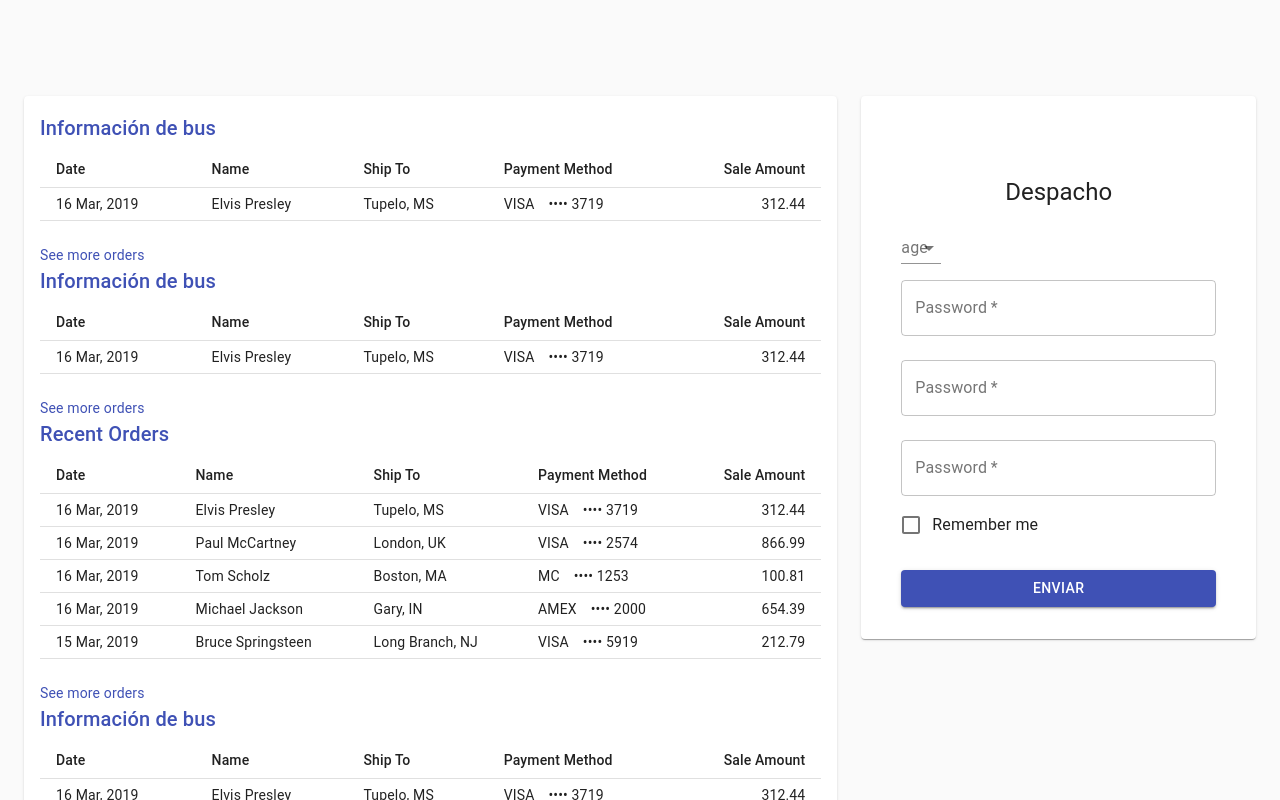
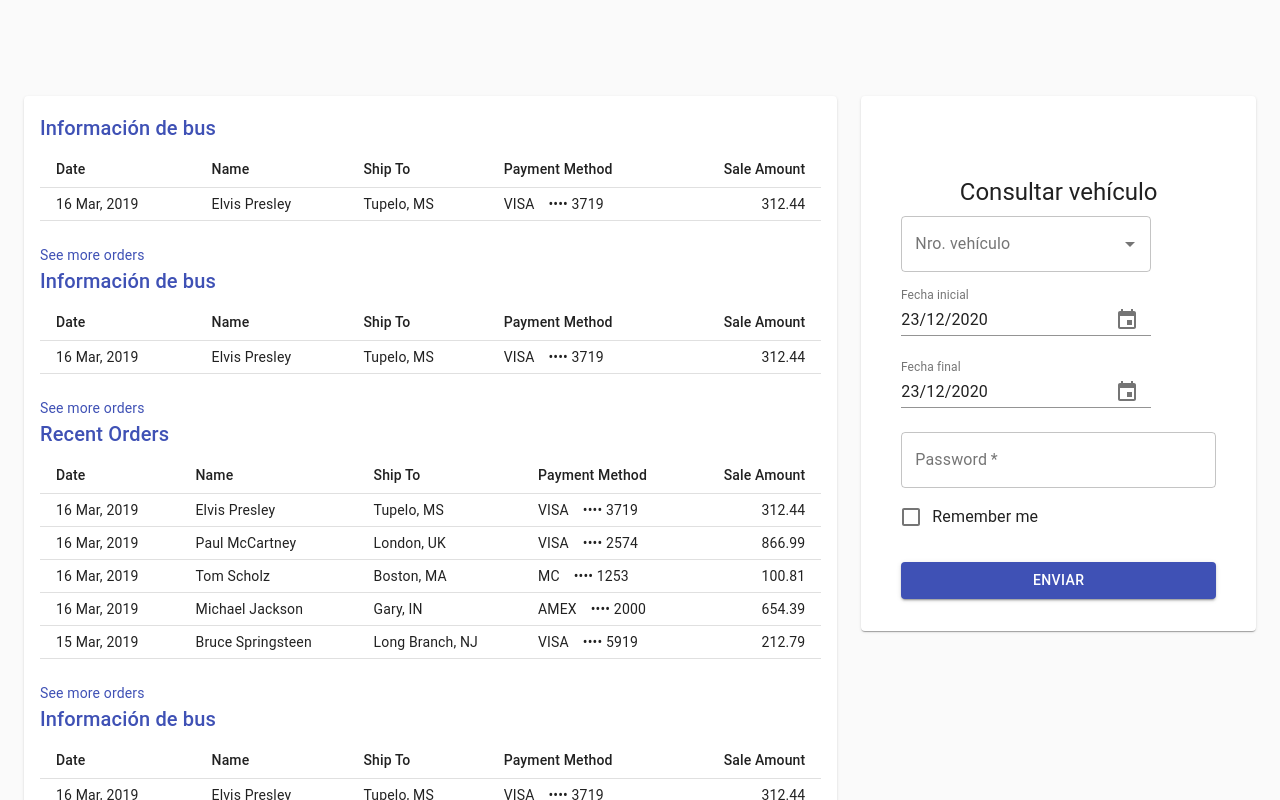
Before and after one commit to P4UL92/MonitoreoDashboard, a React (Create React App) app: page /tiempos-control in a window 1280 px wide. Built offline with nearby package versions, Linux system fonts and the light colour scheme.

Commit message:
28-12-2020 8:00

```diff
--- a/src/App.js
+++ b/src/App.js
@@ -11,7 +11,7 @@ function App({ history = defaultHistory }) {
   return (
     <Router history={history}>
       <Route exact path="/tiempos-control" component={TiemposControl} />
-      <Route exact path="/monitor/:variable" component={Alternate} />
+      <Route exact path="/tiempos-control/:variable" component={Alternate} />
     </Router>
   );
 }
--- /dev/null
+++ b/src/Components/BusQuery.js
@@ -0,0 +1,138 @@
+import React from "react";
+import Button from "@material-ui/core/Button";
+import CssBaseline from "@material-ui/core/CssBaseline";
+import TextField from "@material-ui/core/TextField";
+import FormControlLabel from "@material-ui/core/FormControlLabel";
+import Checkbox from "@material-ui/core/Checkbox";
+import Typography from "@material-ui/core/Typography";
+import Container from "@material-ui/core/Container";
+import FormControl from "@material-ui/core/FormControl";
+import { makeStyles } from "@material-ui/core/styles";
+import Autocomplete from "@material-ui/lab/Autocomplete";
+import DateFnsUtils from "@date-io/date-fns";
+import "date-fns";
+import esLocale from "date-fns/locale/es";
+import {
+  MuiPickersUtilsProvider,
+  KeyboardDatePicker
+} from "@material-ui/pickers";
+
+const useStyles = makeStyles((theme) => ({
+  paper: {
+    marginTop: theme.spacing(8),
+    display: "flex",
+    flexDirection: "column",
+    alignItems: "center"
+  },
+  form: {
+    width: "100%", // Fix IE 11 issue.
+    marginTop: theme.spacing(1)
+  },
+  submit: {
+    margin: theme.spacing(3, 0, 2)
+  }
+}));
+
+const top100Films = [
+  { title: "The Shawshank Redemption", year: 1994 },
+  { title: "The Godfather", year: 1972 },
+  { title: "The Godfather: Part II", year: 1974 },
+  { title: "The Dark Knight", year: 2008 },
+  { title: "12 Angry Men", year: 1957 }
+];
+
+export default function Dsipatch() {
+  // The first commit of Material-UI
+  const [selectedDate, setSelectedDate] = React.useState(new Date());
+
+  const handleDateChange = (date) => {
+    setSelectedDate(date);
+  };
+
+  const classes = useStyles();
+
+  return (
+    <Container component="main" maxWidth="xs">
+      <CssBaseline />
+      <div className={classes.paper}>
+        <Typography component="h1" variant="h5">
+          Consultar vehículo
+        </Typography>
+        <form className={classes.form} noValidate>
+          <FormControl>
+            <Autocomplete
+              id="combo-box-demo"
+              options={top100Films}
+              getOptionLabel={(option) => option.title}
+              style={{ width: 250 }}
+              noOptionsText={"Sin opciones"}
+              renderInput={(params) => (
+                <TextField
+                  {...params}
+                  label="Nro. vehículo"
+                  variant="outlined"
+                />
+              )}
+            />
+          </FormControl>
+          <MuiPickersUtilsProvider utils={DateFnsUtils} locale={esLocale}>
+            <KeyboardDatePicker
+              disableToolbar
+              variant="inline"
+              format="dd/MM/yyyy"
+              margin="normal"
+              id="date-picker-begin"
+              label="Fecha inicial"
+              style={{ width: 250 }}
+              value={selectedDate}
+              onChange={handleDateChange}
+              KeyboardButtonProps={{
+                "aria-label": "change date"
+              }}
+            />
+          </MuiPickersUtilsProvider>
+          <MuiPickersUtilsProvider utils={DateFnsUtils} locale={esLocale}>
+            <KeyboardDatePicker
+              disableToolbar
+              variant="inline"
+              format="dd/MM/yyyy"
+              margin="normal"
+              id="date-picker-end"
+              label="Fecha final"
+              style={{ width: 250 }}
+              value={selectedDate}
+              onChange={handleDateChange}
+              KeyboardButtonProps={{
+                "aria-label": "change date"
+              }}
+            />
+          </MuiPickersUtilsProvider>
+          <TextField
+            variant="outlined"
+            margin="normal"
+            required
+            fullWidth
+            name="password"
+            label="Password"
+            type="password"
+            id="password"
+            autoComplete="current-password"
+          />
+          <FormControlLabel
+            control={<Checkbox value="remember" color="primary" />}
+            label="Remember me"
+          />
+          <Button
+            type="submit"
+            fullWidth
+            variant="contained"
+            color="primary"
+            className={classes.submit}
+          >
+            Enviar
+          </Button>
+        </form>
+      </div>
+    </Container>
+  );
+}
--- a/src/Components/Dispatch.js
+++ /dev/null
@@ -1,111 +0,0 @@
-import React from "react";
-import Button from "@material-ui/core/Button";
-import CssBaseline from "@material-ui/core/CssBaseline";
-import TextField from "@material-ui/core/TextField";
-import FormControlLabel from "@material-ui/core/FormControlLabel";
-import Checkbox from "@material-ui/core/Checkbox";
-import Typography from "@material-ui/core/Typography";
-import Container from "@material-ui/core/Container";
-import FormControl from "@material-ui/core/FormControl";
-import InputLabel from "@material-ui/core/InputLabel";
-import MenuItem from "@material-ui/core/MenuItem";
-import Select from "@material-ui/core/Select";
-import { makeStyles } from "@material-ui/core/styles";
-
-const useStyles = makeStyles((theme) => ({
-  paper: {
-    marginTop: theme.spacing(8),
-    display: "flex",
-    flexDirection: "column",
-    alignItems: "center"
-  },
-  form: {
-    width: "100%", // Fix IE 11 issue.
-    marginTop: theme.spacing(1)
-  },
-  submit: {
-    margin: theme.spacing(3, 0, 2)
-  }
-}));
-
-export default function Dsipatch() {
-  const classes = useStyles();
-
-  return (
-    <Container component="main" maxWidth="xs">
-      <CssBaseline />
-      <div className={classes.paper}>
-        <Typography component="h1" variant="h5">
-          Despacho
-        </Typography>
-        <form className={classes.form} noValidate>
-          <FormControl>
-            <InputLabel htmlFor="age-simple">age</InputLabel>
-            <Select value="">
-              <TextField
-                variant="outlined"
-                margin="normal"
-                required
-                fullWidth
-                name=""
-                label="Selecciona"
-                id="password"
-                autoComplete="current-password"
-              />
-              <MenuItem value={10}>Ten</MenuItem>
-              <MenuItem value={20}>Twenty</MenuItem>
-              <MenuItem value={30}>Thirty</MenuItem>
-            </Select>
-          </FormControl>
-
-          <TextField
-            variant="outlined"
-            margin="normal"
-            required
-            fullWidth
-            name="password"
-            label="Password"
-            type="password"
-            id="password"
-            autoComplete="current-password"
-          />
-          <TextField
-            variant="outlined"
-            margin="normal"
-            required
-            fullWidth
-            name="password"
-            label="Password"
-            type="password"
-            id="password"
-            autoComplete="current-password"
-          />
-          <TextField
-            variant="outlined"
-            margin="normal"
-            required
-            fullWidth
-            name="password"
-            label="Password"
-            type="password"
-            id="password"
-            autoComplete="current-password"
-          />
-          <FormControlLabel
-            control={<Checkbox value="remember" color="primary" />}
-            label="Remember me"
-          />
-          <Button
-            type="submit"
-            fullWidth
-            variant="contained"
-            color="primary"
-            className={classes.submit}
-          >
-            Enviar
-          </Button>
-        </form>
-      </div>
-    </Container>
-  );
-}
--- a/src/TiemposControl.js
+++ b/src/TiemposControl.js
@@ -11,7 +11,7 @@ import ListedBuses from "./Components/ListedBuses";
 import Filter from "./Components/Filter";
 import BusInfo from "./Components/BusInfo";
 import StaffInfo from "./Components/StaffInfo";
-import Dispatch from "./Components/Dispatch";
+import BusQuery from "./Components/BusQuery";
 import Header from "./Components/Header";
 
 const useStyles = makeStyles((theme) => ({
@@ -58,7 +58,7 @@ export default function TiemposControl() {
             </Grid>
             <Grid item xs={4}>
               <Paper className={classes.paper}>
-                <Dispatch />
+                <BusQuery />
               </Paper>
             </Grid>
           </Grid>
```
Also changed, not shown: package.json (+13 -2 lines).
